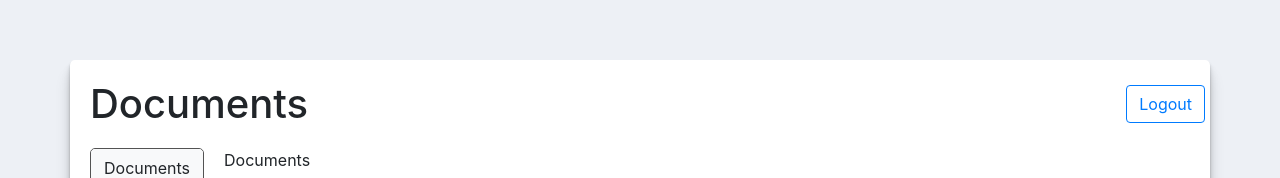
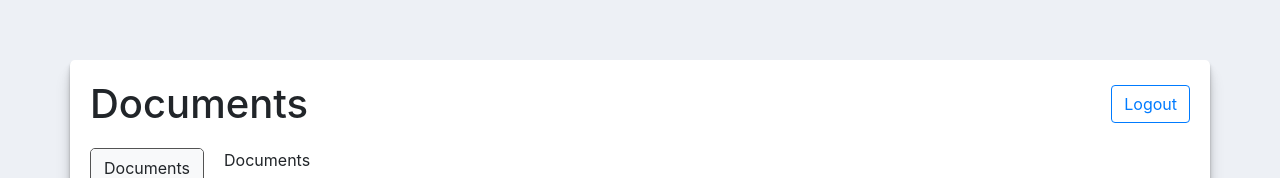
Before and after one commit to CEN-Group-3D/CEN-Project, a React (Create React App) app in the folder client/: page /dashboard in a window 1280 px wide. Shown: the part 247-425 px from the top of the page. Built offline with nearby package versions, Linux system fonts and the light colour scheme.

Commit message:
added paddings to logout button

```diff
--- a/client/src/views/UserDashboardView/UserDashboardView.css
+++ b/client/src/views/UserDashboardView/UserDashboardView.css
@@ -1,3 +1,7 @@
 #dash-title {
     margin-bottom: 0;
 }
+#logout-container {
+    padding-left: 15px;
+    padding-right: 15px;
+}
--- a/client/src/views/UserDashboardView/UserDashboardView.js
+++ b/client/src/views/UserDashboardView/UserDashboardView.js
@@ -38,7 +38,7 @@ class UserDashboardView extends React.Component {
                     <div className="col">
                         <h1 id="dash-title">{this.state.tabTitle}</h1>
                     </div>
-                    <div className="d-flex col-xs-auto align-items-center">
+                    <div id="logout-container" className="d-flex align-items-center">
                         <button onClick={this.handleLogout} className="btn btn-outline-primary">Logout</button>
                     </div>
                 </div>
```
